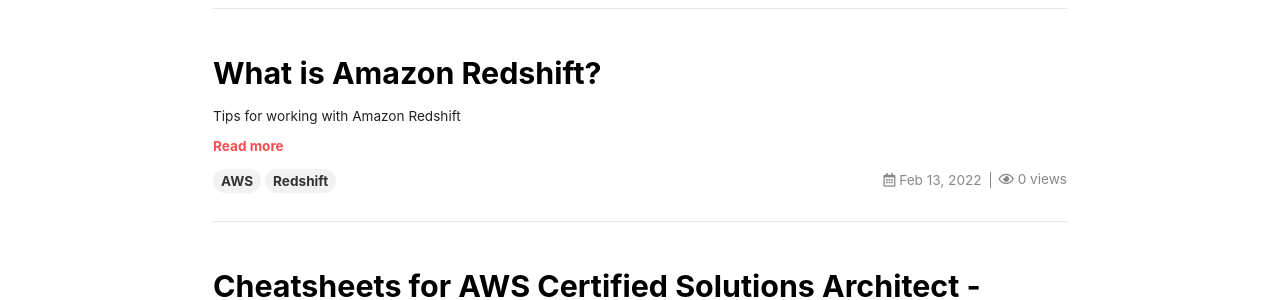
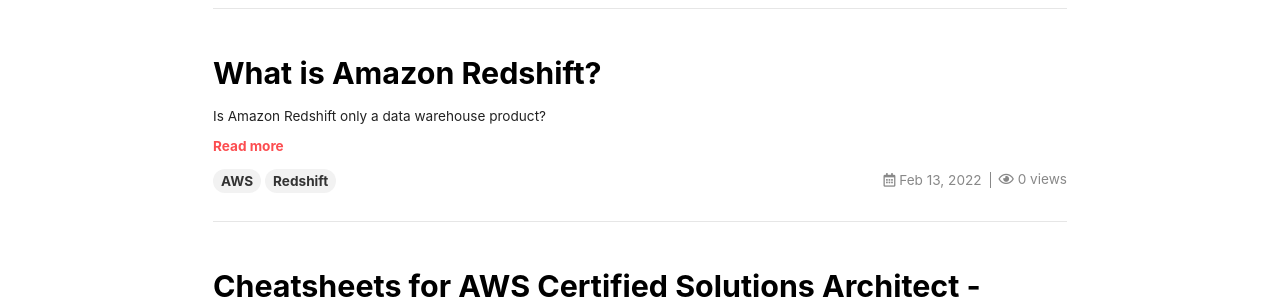
Before and after one commit to tkamag/blog, a Jekyll site: the page built from index.html, in a window 1280 px wide. Shown: the part 513-813 px from the top of the page. Built offline with Jekyll 4.4.1, drawn with Linux system fonts in a browser that asks for light colours; nearby versions of some CDN libraries; the list of posts is cut into pages by our own code; comment, search, counter and statistics services are not loaded.

Commit message:
Update Blog

```diff
--- a/_posts/2022-02-13-effective-dynamodb.md
+++ b/_posts/2022-02-13-effective-dynamodb.md
@@ -3,7 +3,7 @@ layout: article
 title: "What is Amazon Redshift?"
 date: 2022-02-13
 modify_date: 2022-02-13
-excerpt: "Tips for working with Amazon Redshift"
+excerpt: "Is Amazon Redshift only a data warehouse product?"
 tags: [AWS, Redshift]
 mathjax: false
 mathjax_autoNumber: false
```
